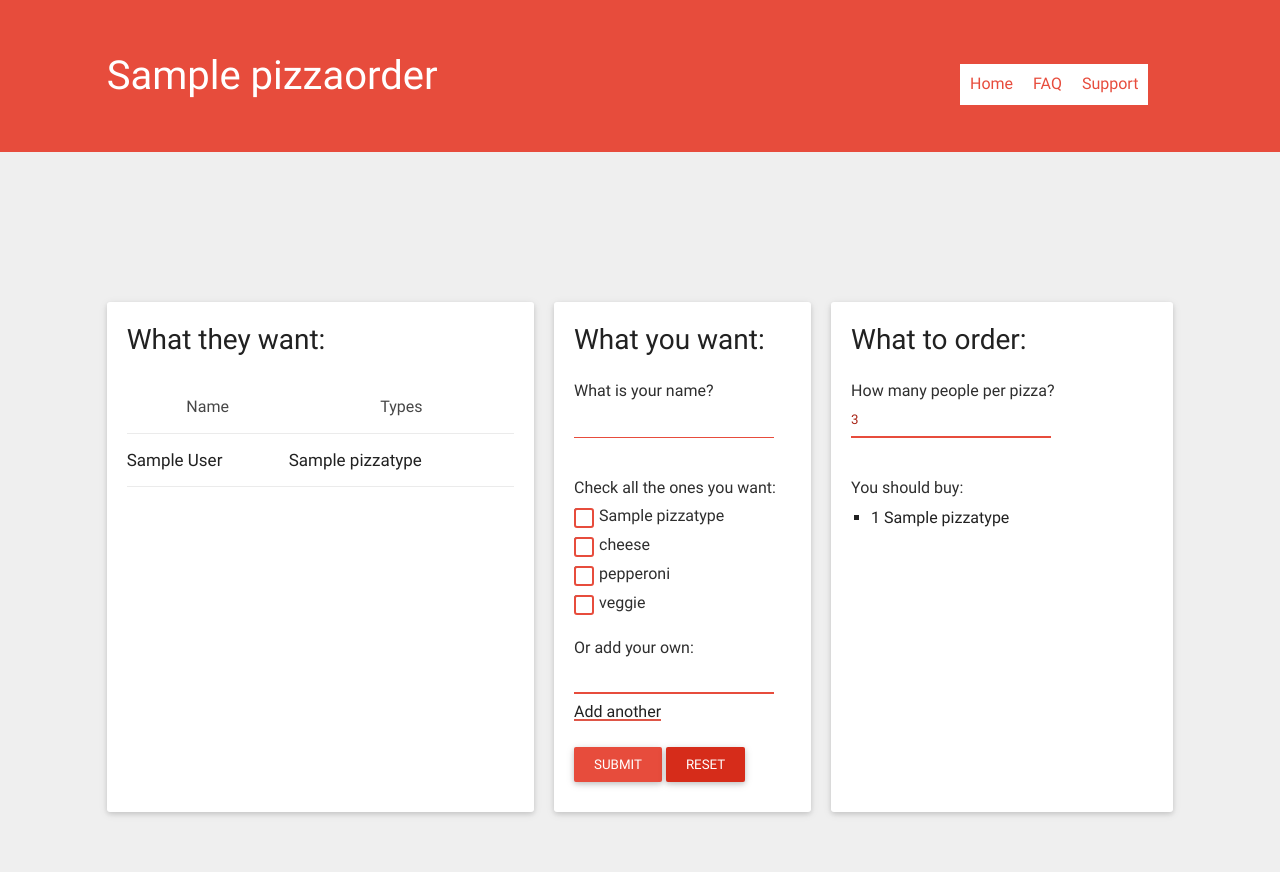
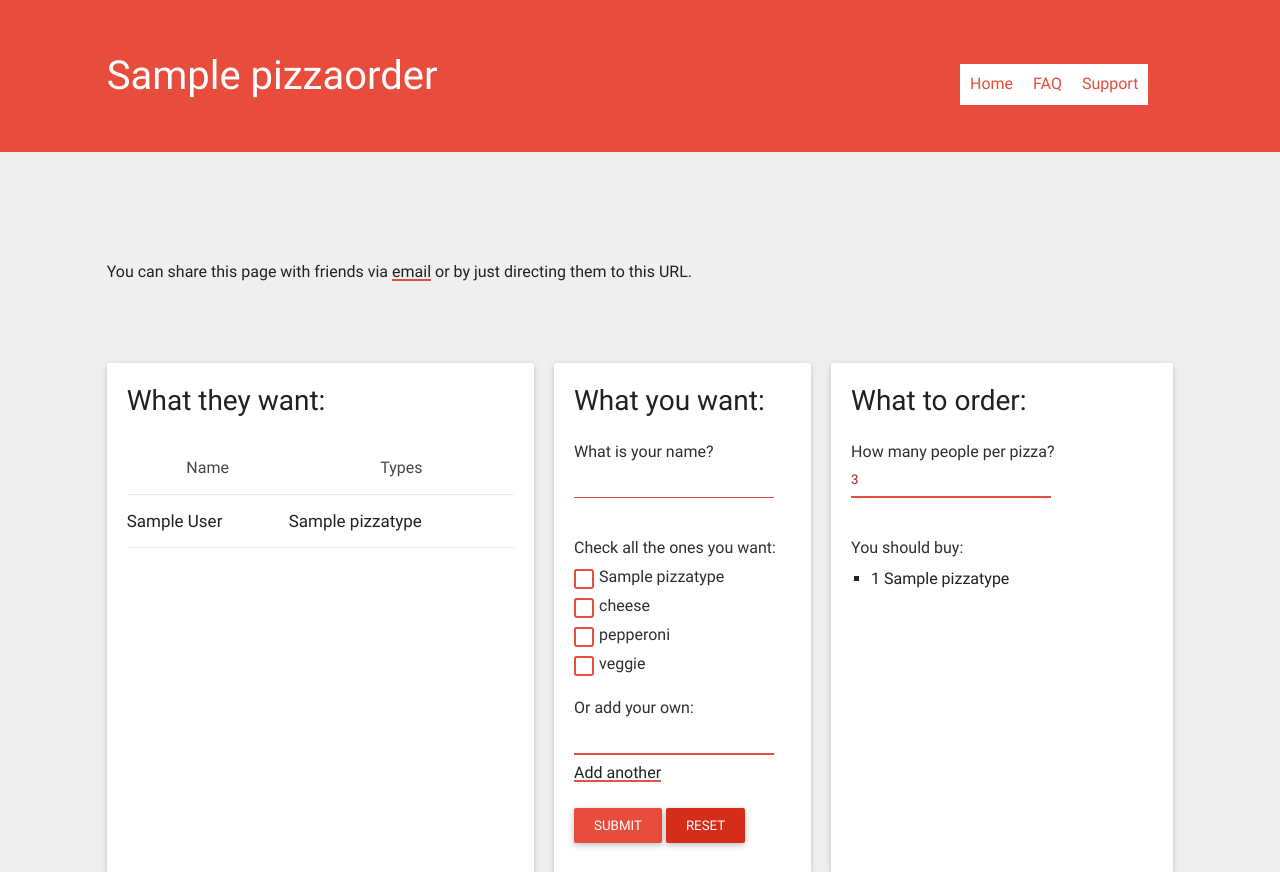
Before and after one commit to ianonavy/how2pizza, a Django app: page /orders/00000000-0000-0000-0000-000000000001/ in a window 1280 px wide. Shown: the top 872 px of the page. Run offline with Django 3.2, Linux system fonts and the light colour scheme; tables that the repository leaves empty hold one stand-in row (values such as "Sample post").

Commit message:
Add instructions for sharing

```diff
--- a/how2pizza/pizza/templates/pizza/order.html
+++ b/how2pizza/pizza/templates/pizza/order.html
@@ -3,6 +3,9 @@
 {% block header %}{% if order.name %}{{ order.name }}{% else %}How2Pizza{% endif %}{% endblock %}
 
 {% block content %}
+		<div class="g--10 m--1">
+			You can share this page with friends via <a href="mailto:?subject=Pizza for {{ order.name }}&amp;body=Hi all,%0A%0AI'm ordering pizza. Please visit {{ request.build_absolute_uri }} and fill out your preferences so we can add you to the head count.%0A%0AThanks,">email</a> or by just directing them to this URL.
+		</div>
 		<div class="g--10 m--1 container container--wrap--m">
 			<div class="g--5 g-m--12 fade-in-from-left card">
 				<h3>What they want:</h3>
```
Also changed, not shown: 1 other file.
